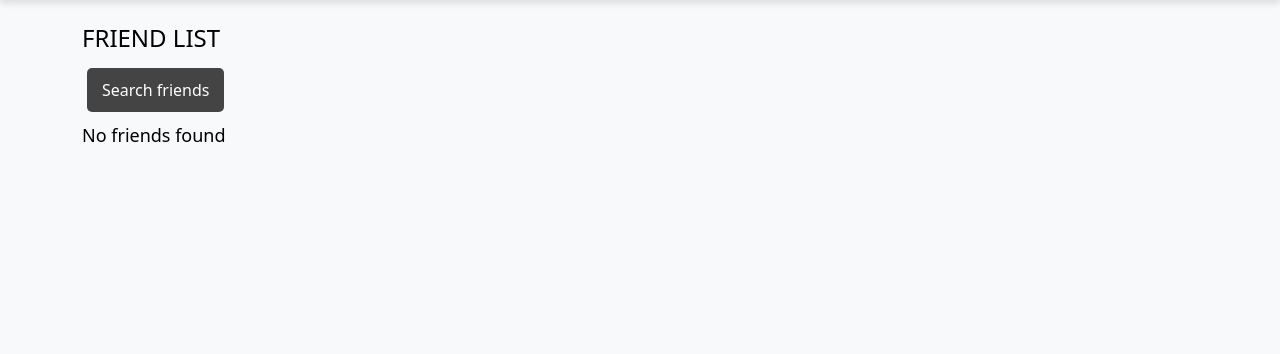
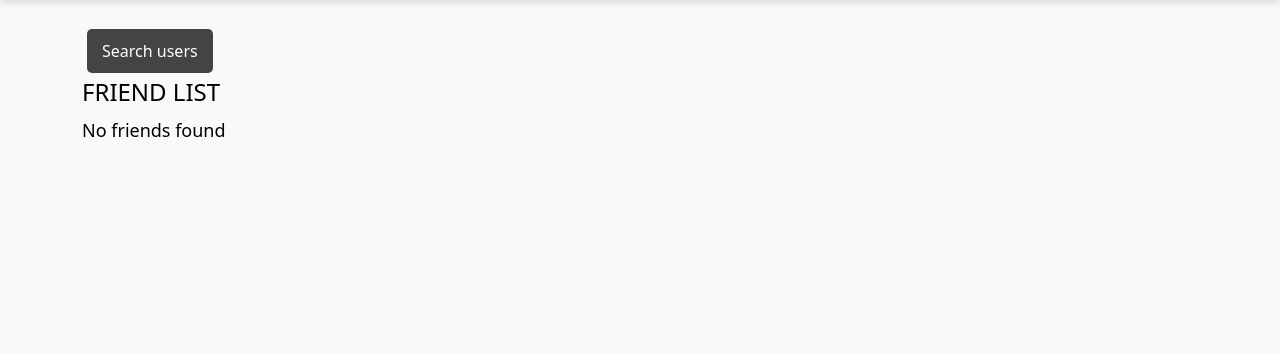
Before and after one commit to acromat1c/DTE2604, a Django app: page /friends in a window 1280 px wide. Shown: the part 66-420 px from the top of the page. Run offline with Django 5.2, Linux system fonts and the light colour scheme; the visitor is signed in with stand-in values (Sample User, id 1); data comes from the database, SQL or seed files in the repository; data that the repository does not hold is empty.

Commit message:
changed some text

```diff
--- a/app/templates/programmingCourse/friendList.html
+++ b/app/templates/programmingCourse/friendList.html
@@ -4,11 +4,12 @@
 
 {% block content %}
 
-<h1>FRIEND LIST</h1>
 
 <a href="{% url "programing_course_app:friend_search" %}">
-        <button class="button">Search friends</button>
+        <button class="button">Search users</button>
 </a>
+
+<h1>FRIEND LIST</h1>
 
 {% for friend in friends %}
         <a href="{% url "programing_course_app:user" username=friend.username %}"><h2>{{ friend.username }}</h2></a>
--- a/app/templates/programmingCourse/friend_search.html
+++ b/app/templates/programmingCourse/friend_search.html
@@ -4,7 +4,7 @@
 
 {% block content %}
 
-<h1>SEARCH FRIEND</h1>
+<h1>SEARCH USERS</h1>
 
 <!-- Search Form -->
 <form method="get" class="mb-4 d-flex gap-2">
```
